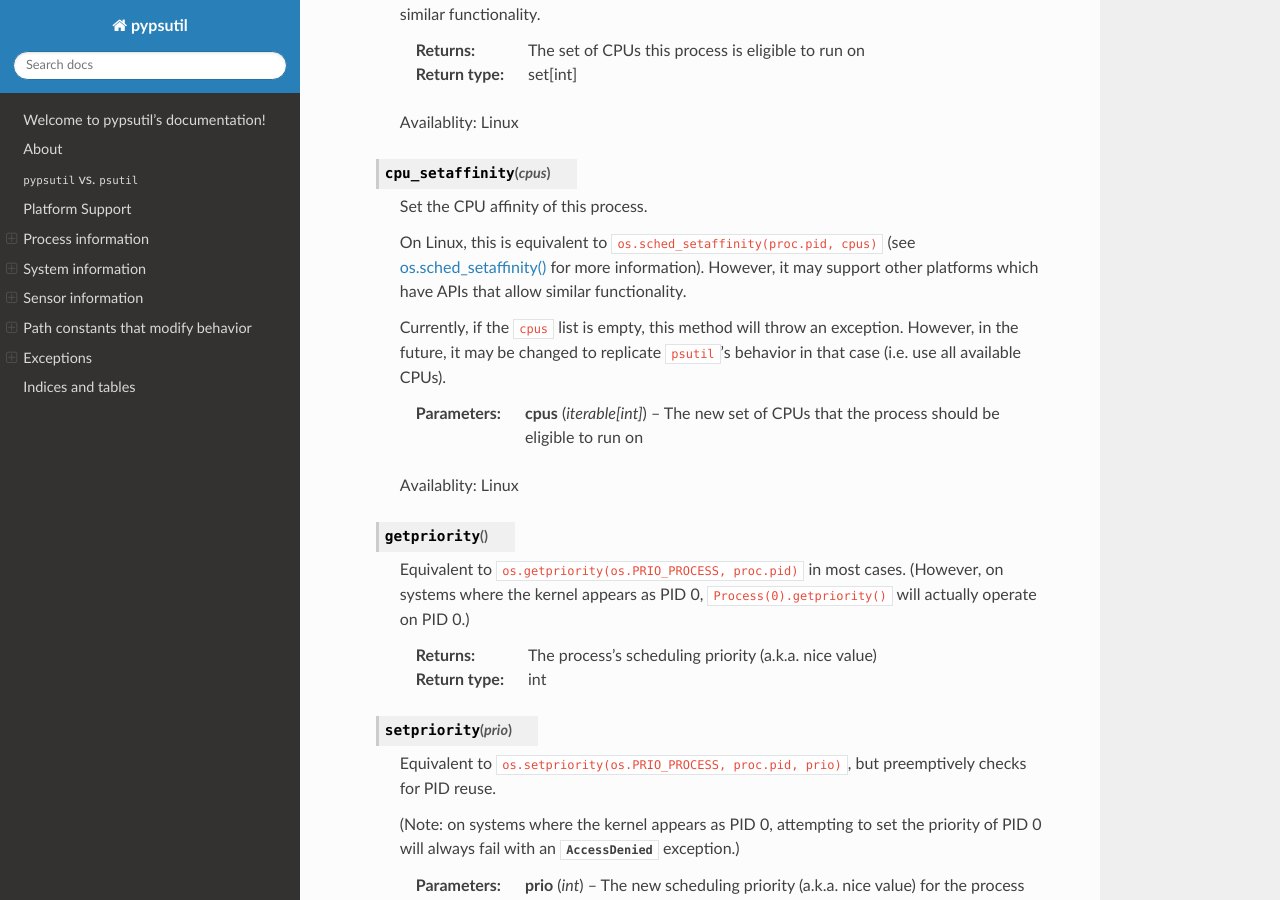
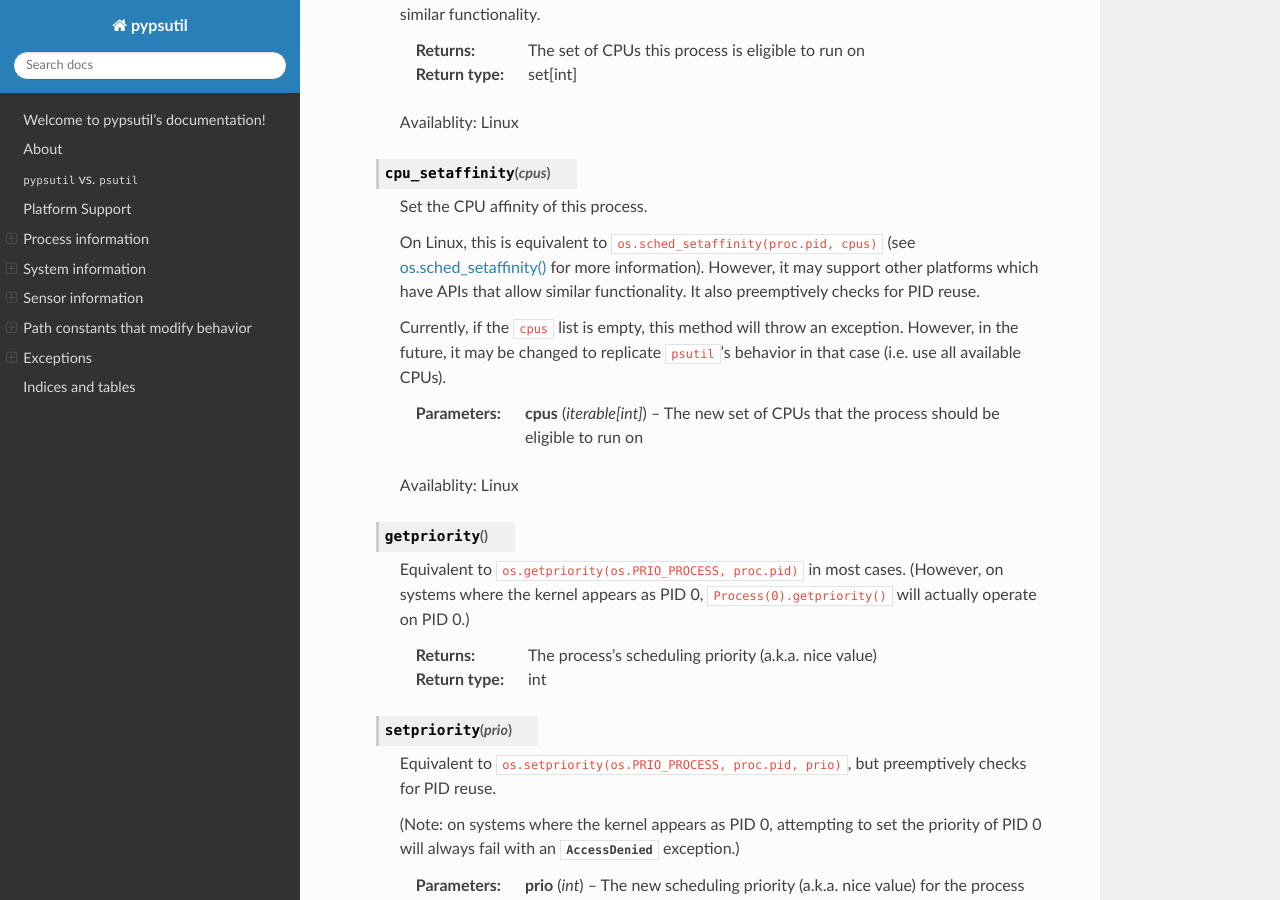
Before and after one commit to cptpcrd/pypsutil, a Sphinx documentation site: the page built from docs/index.rst, in a window 1280 px wide and 900 px high, scrolled down 12194 px. Built offline with Sphinx 7.4.7 and the Read the Docs theme 2.0.0, drawn with Linux system fonts in a browser that asks for light colours.

Commit message:
doc: add note about cpu_setaffinity() checking for PID reuse

```diff
--- a/docs/index.rst
+++ b/docs/index.rst
@@ -577,7 +577,7 @@ Process information
       On Linux, this is equivalent to ``os.sched_setaffinity(proc.pid, cpus)`` (see
       `os.sched_setaffinity() <https://docs.python.org/3/library/os.html#os.sched_setaffinity>`_
       for more information). However, it may support other platforms which have APIs that allow
-      similar functionality.
+      similar functionality. It also preemptively checks for PID reuse.
 
       Currently, if the ``cpus`` list is empty, this method will throw an exception. However, in the
       future, it may be changed to replicate ``psutil``'s behavior in that case (i.e. use all
```
